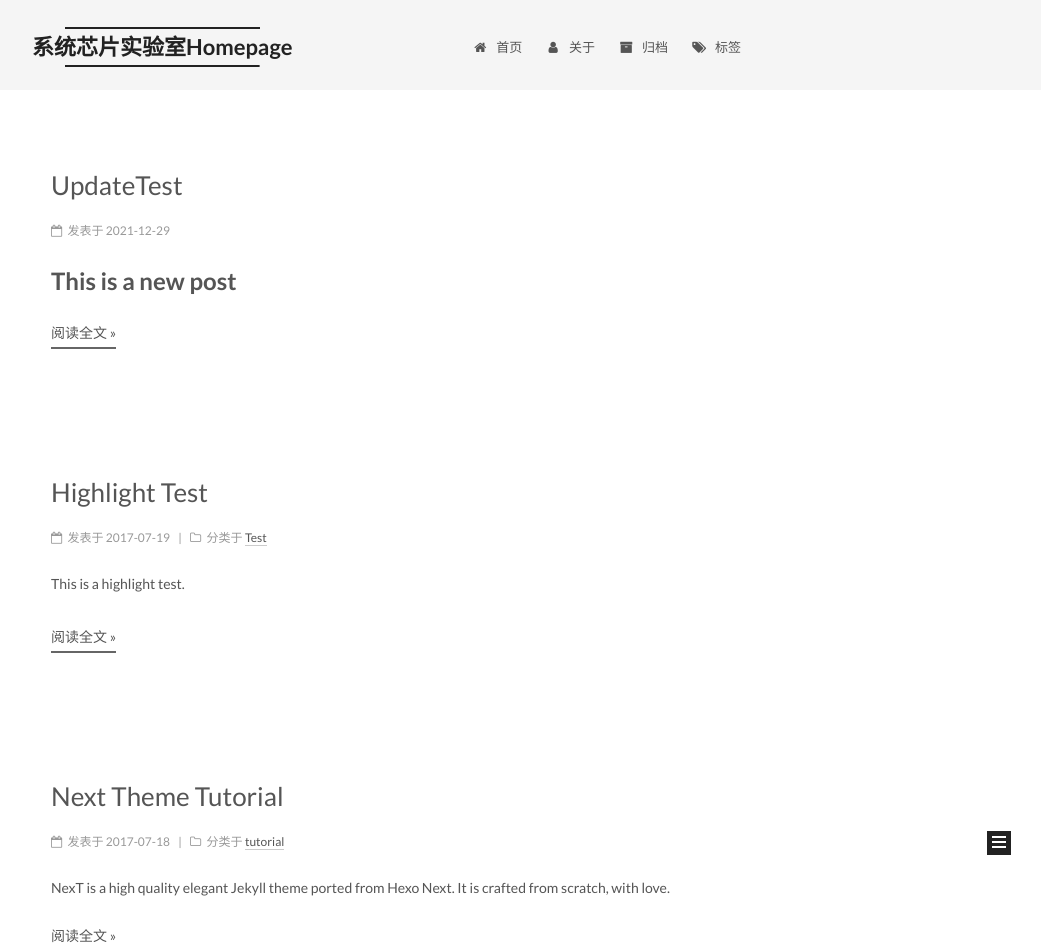
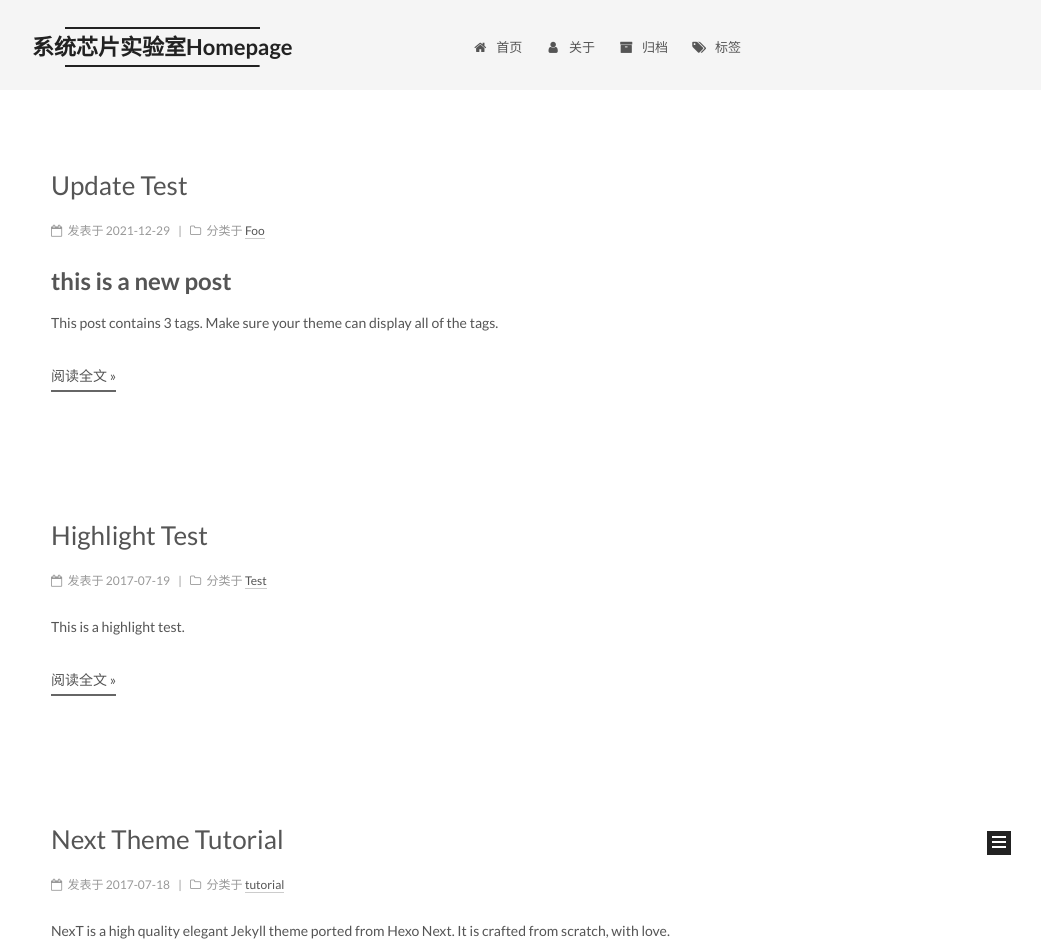
Before and after one commit to XTXPLAB/XTXPLAB.github.io, a Jekyll site: the page built from index.html, in a window 1280 px wide. Shown: the top 948 px of the page, without its empty margins (239-1280 px from the left). Built offline with Jekyll 4.4.1, drawn with Linux system fonts in a browser that asks for light colours; emoji names are drawn with the system emoji font; the list of posts is cut into pages by our own code.

Commit message:
Update 2021-12-29-update-test.md

```diff
--- a/_posts/2021-12-29-update-test.md
+++ b/_posts/2021-12-29-update-test.md
@@ -1,12 +1,13 @@
 ---
-title: UpdateTest
+title: Update Test
+categories:
+- Foo
 tags:
+- Foo
+- Bar
+- Baz
 ---
-# This is a new post
 
-This is an emoji test. :smile: lol.
 
-See emoji cheat sheet for more detail :wink: : <https://www.webpagefx.com/tools/emoji-cheat-sheet/>.
-
-:bowtie::smile::laughing::blush::smiley::relaxed::smirk:
-:heart_eyes::kissing_heart::kissing_closed_eyes::flushed::relieved::satisfied::grin:
+# this is a new post
+This post contains 3 tags. Make sure your theme can display all of the tags.
```
